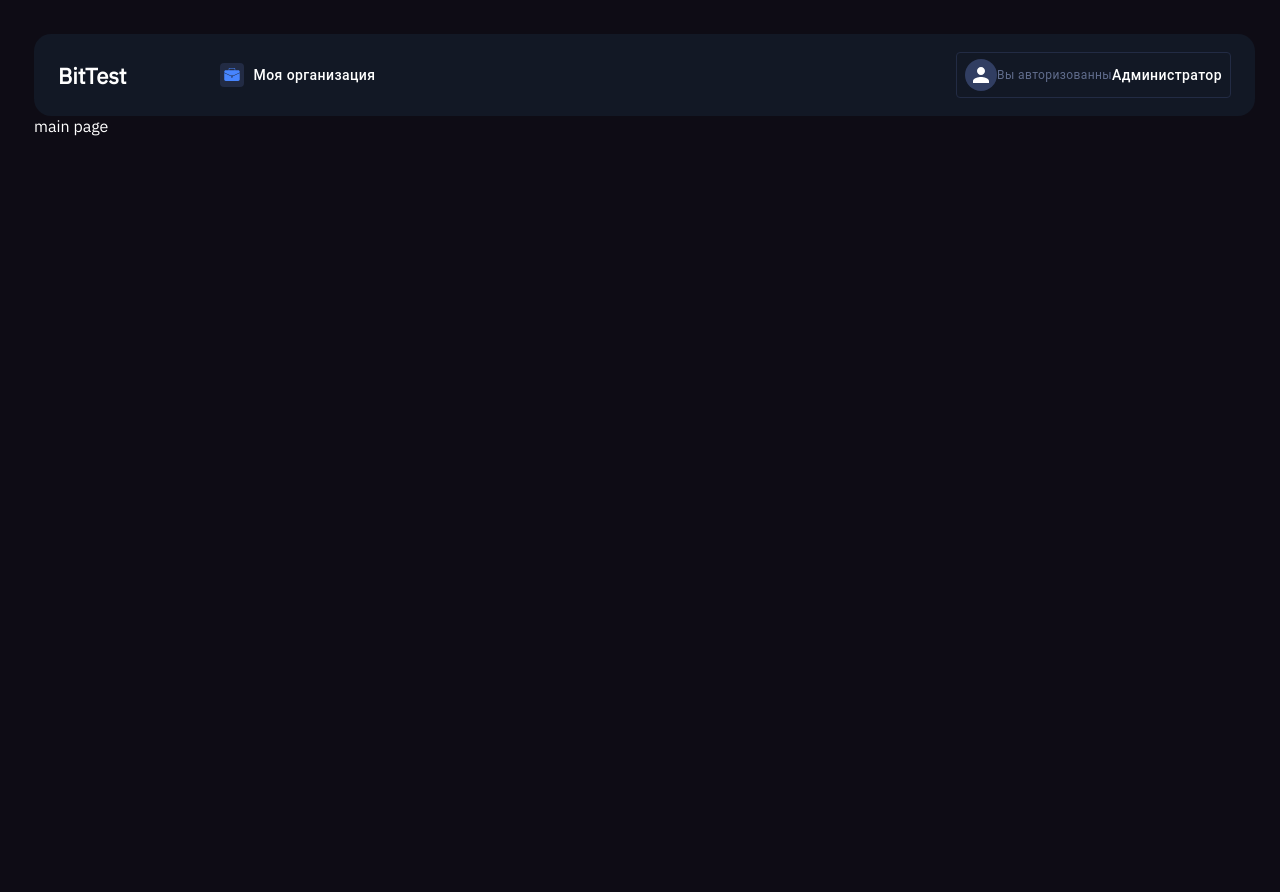
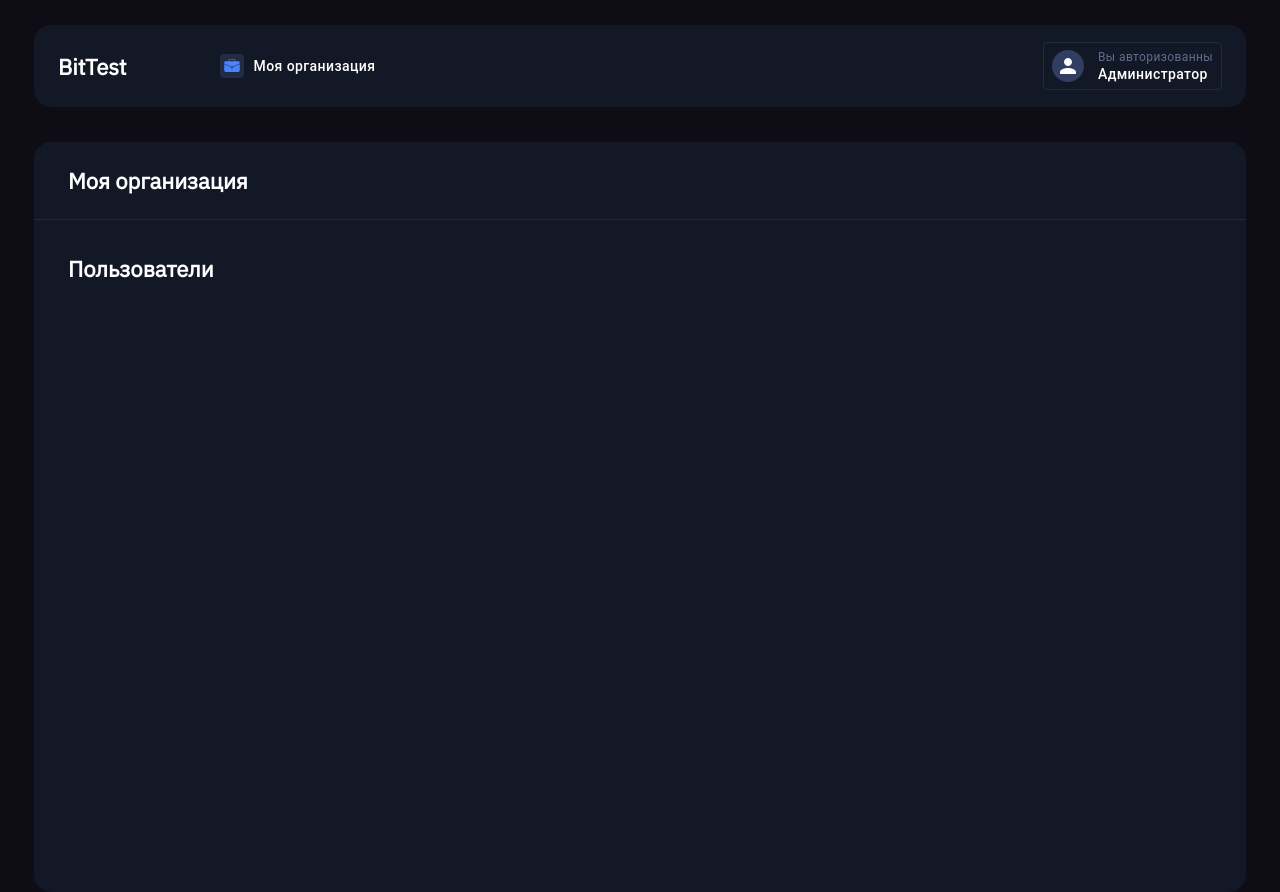
Before and after one commit to temirhanb/bit-front, a React (Vite) app: page / in a window 1280 px wide. Before the commit the page ends 800 px from the top, so only its background shows below. Built offline with nearby package versions, Linux system fonts and the light colour scheme; no server answers.

Commit message:
- fix style width

```diff
--- a/src/app/index.css
+++ b/src/app/index.css
@@ -11,6 +11,6 @@ body {
 }
 
 #root {
+    margin: 25px 34px;
     width: 100%;
-    margin: 34px 25px 0 34px;
 }
--- a/src/components/Header/index.tsx
+++ b/src/components/Header/index.tsx
@@ -2,7 +2,7 @@ import React from "react";
 import PersonIcon from "@mui/icons-material/Person";
 
 import {
-  ButtonAuth,
+  ButtonAuth, ButtonAuthInfo,
   ButtonAuthRole,
   ButtonAuthStatus,
   Container,
@@ -25,8 +25,10 @@ export const Header: React.FC = () => {
         <ImageBackground>
           <PersonIcon/>
         </ImageBackground>
-        <ButtonAuthStatus>Вы авторизованны</ButtonAuthStatus>
-        <ButtonAuthRole>Администратор</ButtonAuthRole>
+        <ButtonAuthInfo>
+          <ButtonAuthStatus>Вы авторизованны</ButtonAuthStatus>
+          <ButtonAuthRole>Администратор</ButtonAuthRole>
+        </ButtonAuthInfo>
       </ButtonAuth>
     </Container>
   );
--- a/src/components/Header/style.ts
+++ b/src/components/Header/style.ts
@@ -31,6 +31,7 @@ export const ImageBackground = styled.div`
   display: flex;
   justify-content: center;
   align-items: center;
+  margin-right: 14px;
 `;
 
 export const ButtonAuthInfo = styled.div`
--- a/src/pages/index.tsx
+++ b/src/pages/index.tsx
@@ -1,13 +1,55 @@
 import React, {useState} from "react";
 import {useQuery} from "react-query";
 import {getUserPage} from "../api/getUserPage";
+import styled from "@emotion/styled";
 
 export const MainPage: React.FC = () => {
   const [currentPage, setCurrentPage] = useState(1);
   const {data, isLoading, isError} = useQuery(["users", currentPage], () => getUserPage(currentPage));
 
   console.log(data, isLoading, isError);
+  const handlerPage = (page:number)=>{
+    setCurrentPage(page)
+  }
   return (
-    <div>main page</div>
+    <Container>
+      <CompanyName>Моя организация</CompanyName>
+      <TableContainer>Пользователи</TableContainer>
+    </Container>
   );
 };
+
+const Container = styled.div`
+  display: flex;
+  align-items: start;
+  flex-direction: column;
+  border-radius: 17px;
+  background: #121825;
+  height: 100%;
+  margin-top: 35px;
+  box-sizing: border-box;
+  width: 100%;
+`
+
+const CompanyName = styled.h2`
+  display: flex;
+  width: 100%;
+  box-sizing: border-box;
+  padding-top: 24px;
+  padding-bottom: 24px;
+  padding-left: 34px;
+  margin: 0;
+  font-weight: 600;
+  font-size: 22px;
+  line-height: 29px;
+  border-bottom: 1px solid #222B44;
+`
+
+const TableContainer = styled.div`
+  width: 100%;
+  box-sizing: border-box;
+  margin: 34px 0 34px 34px;
+  font-weight: 600;
+  font-size: 22px;
+  line-height: 29px;
+`
```
